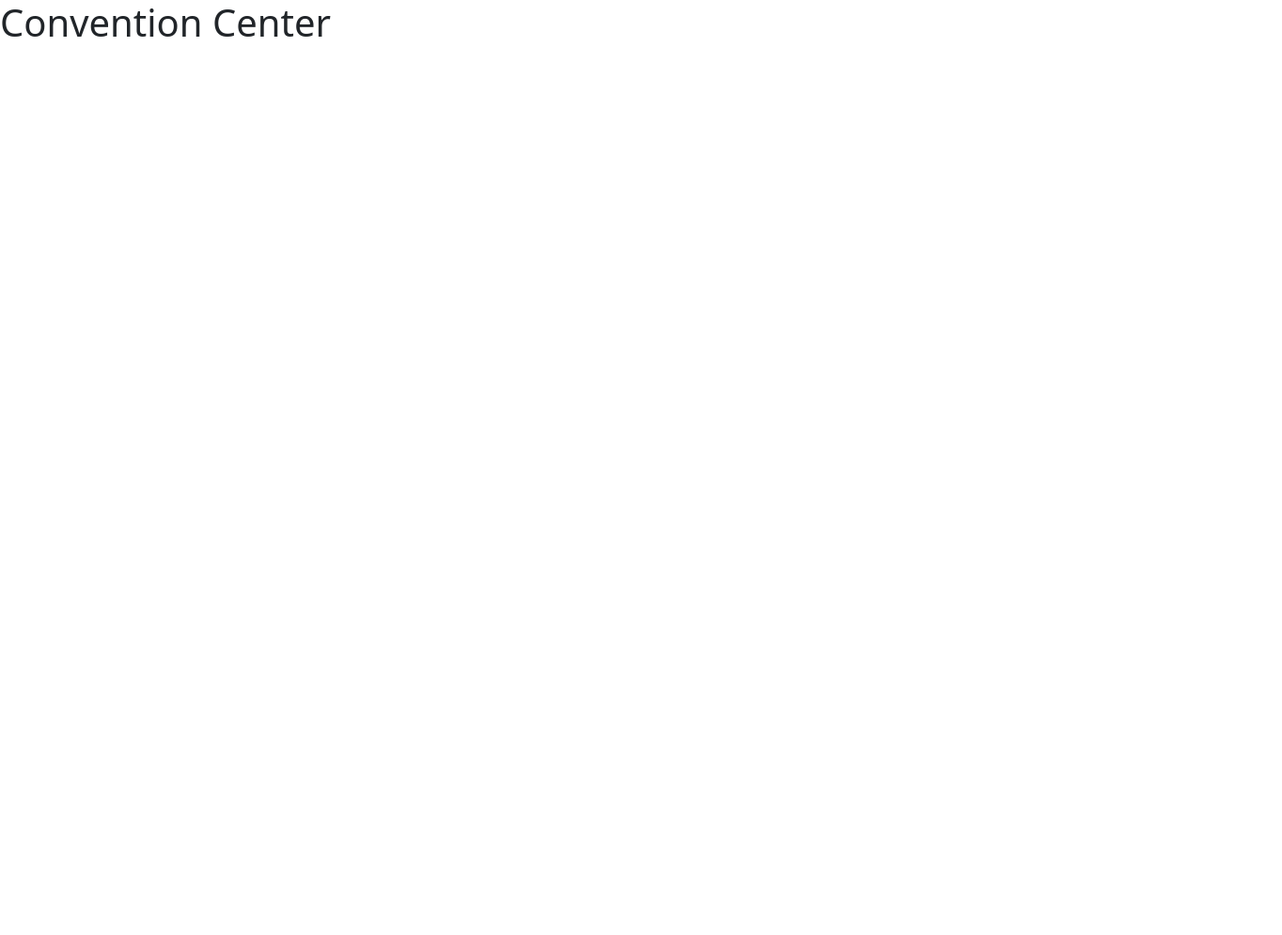
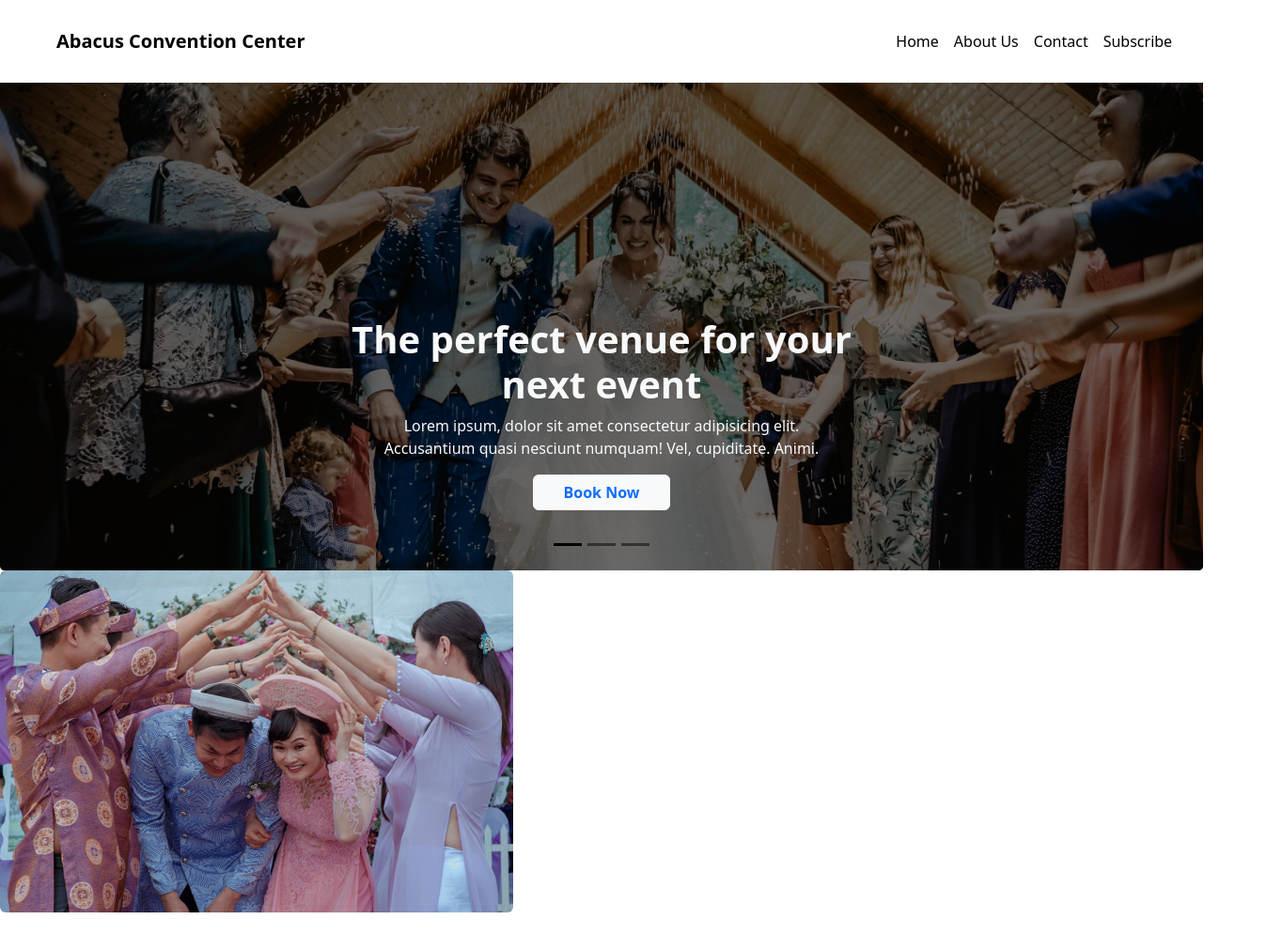
Before and after one commit to mdnazimmia/convention_center, a plain HTML site: page index.html in a window 1280 px wide. Shown: the whole page at 94% size, 1364 px wide, since content can reach past the window. Before the commit the page ends 800 px from the top, so only its background shows below. Drawn offline with nearby package versions, Linux system fonts and the light colour scheme.

Commit message:
navbar_carosel as top Banner

```diff
--- a/index.html
+++ b/index.html
@@ -10,7 +10,92 @@
 </head>
 
 <body>
-    <h1>Convention Center</h1>
+    <nav class="navbar navbar-expand-lg bg-body my-3">
+        <div class="container-fluid">
+            <div class="col-8 mx-5">
+                <a class="navbar-brand text-bold fw-bold" href="#">Abacus Convention Center</a>
+                <button class="navbar-toggler" type="button" data-bs-toggle="collapse" data-bs-target="#navbarNav"
+                    aria-controls="navbarNav" aria-expanded="false" aria-label="Toggle navigation">
+                    <span class="navbar-toggler-icon"></span>
+                </button>
+            </div>
+            <div class="collapse navbar-collapse col-4" id="navbarNav">
+                <ul class="navbar-nav">
+                    <li class="nav-item">
+                        <a class="nav-link active" aria-current="page" href="#">Home</a>
+                    </li>
+                    <li class="nav-item">
+                        <a class="nav-link active" aria-current="page" href="#">About Us</a>
+                    </li>
+                    <li class="nav-item">
+                        <a class="nav-link active" aria-current="page" href="#">Contact</a>
+                    </li>
+                    <li class="nav-item">
+                        <a class="nav-link active" aria-current="page">Subscribe</a>
+                    </li>
+                </ul>
+            </div>
+        </div>
+    </nav>
+    <section>
+
+        <div id="carouselExampleDark" class="carousel carousel-dark slide">
+            <div class="carousel-indicators">
+                <button type="button" data-bs-target="#carouselExampleDark" data-bs-slide-to="0" class="active"
+                    aria-current="true" aria-label="Slide 1"></button>
+                <button type="button" data-bs-target="#carouselExampleDark" data-bs-slide-to="1"
+                    aria-label="Slide 2"></button>
+                <button type="button" data-bs-target="#carouselExampleDark" data-bs-slide-to="2"
+                    aria-label="Slide 3"></button>
+            </div>
+            <div class="carousel-inner">
+                <div class="carousel-item active" data-bs-interval="10000">
+                    <img src="images/banner.png" class="d-block w-100" alt="...">
+                    <div class="carousel-caption d-none d-md-block text-light">
+                        <h1 class="fw-bold">The perfect venue for your <br>next event</h1>
+                        <p>Lorem ipsum, dolor sit amet consectetur adipisicing elit. <br> Accusantium quasi nesciunt
+                            numquam!
+                            Vel, cupiditate. Animi.</p>
+                        <button type="button" class="btn btn-light mb-4 text-primary fw-bold"
+                            style="--bs-btn-padding-x: 2rem;">Book Now</button>
+                    </div>
+                </div>
+                <div class="carousel-item" data-bs-interval="2000">
+                    <img src="..." class="d-block w-100" alt="...">
+                    <div class="carousel-caption d-none d-md-block">
+                        <h5>Second slide label</h5>
+                        <p>Some representative placeholder content for the second slide.</p>
+                    </div>
+                </div>
+                <div class="carousel-item">
+                    <img src="..." class="d-block w-100" alt="...">
+                    <div class="carousel-caption d-none d-md-block">
+                        <h5>Third slide label</h5>
+                        <p>Some representative placeholder content for the third slide.</p>
+                    </div>
+                </div>
+            </div>
+            <button class="carousel-control-prev" type="button" data-bs-target="#carouselExampleDark"
+                data-bs-slide="prev">
+                <span class="carousel-control-prev-icon" aria-hidden="true"></span>
+                <span class="visually-hidden">Previous</span>
+            </button>
+            <button class="carousel-control-next" type="button" data-bs-target="#carouselExampleDark"
+                data-bs-slide="next">
+                <span class="carousel-control-next-icon" aria-hidden="true"></span>
+                <span class="visually-hidden">Next</span>
+            </button>
+        </div>
+        <div>
+            <div>
+                <figure class="figure">
+                    <img src="images/wedding.png" class="figure-img img-fluid rounded" alt="...">
+                    <figcaption class="figure-caption"></figcaption>
+                </figure>
+            </div>
+        </div>
+
+    </section>
     <script src="https://cdn.jsdelivr.net/npm/bootstrap@5.3.0-alpha1/dist/js/bootstrap.bundle.min.js"
         integrity="sha384-w76AqPfDkMBDXo30jS1Sgez6pr3x5MlQ1ZAGC+nuZB+EYdgRZgiwxhTBTkF7CXvN"
         crossorigin="anonymous"></script>
```
